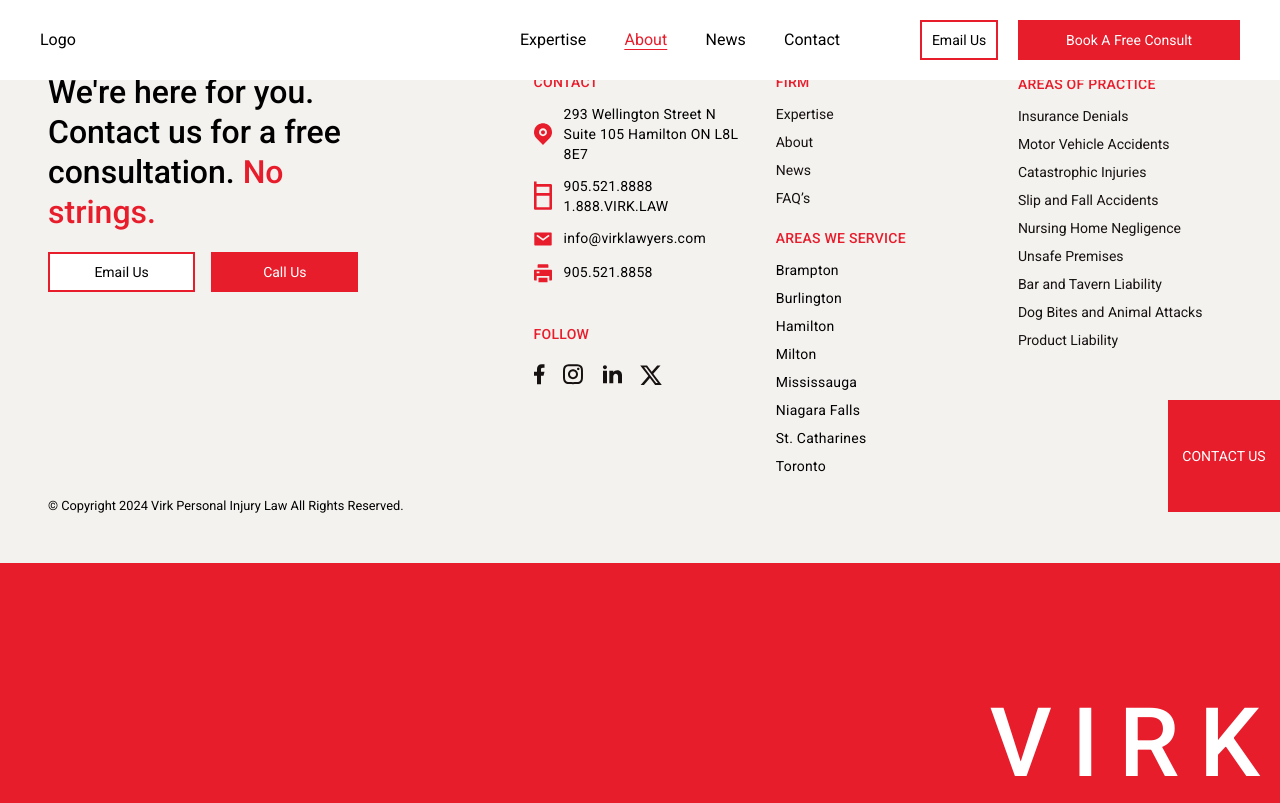
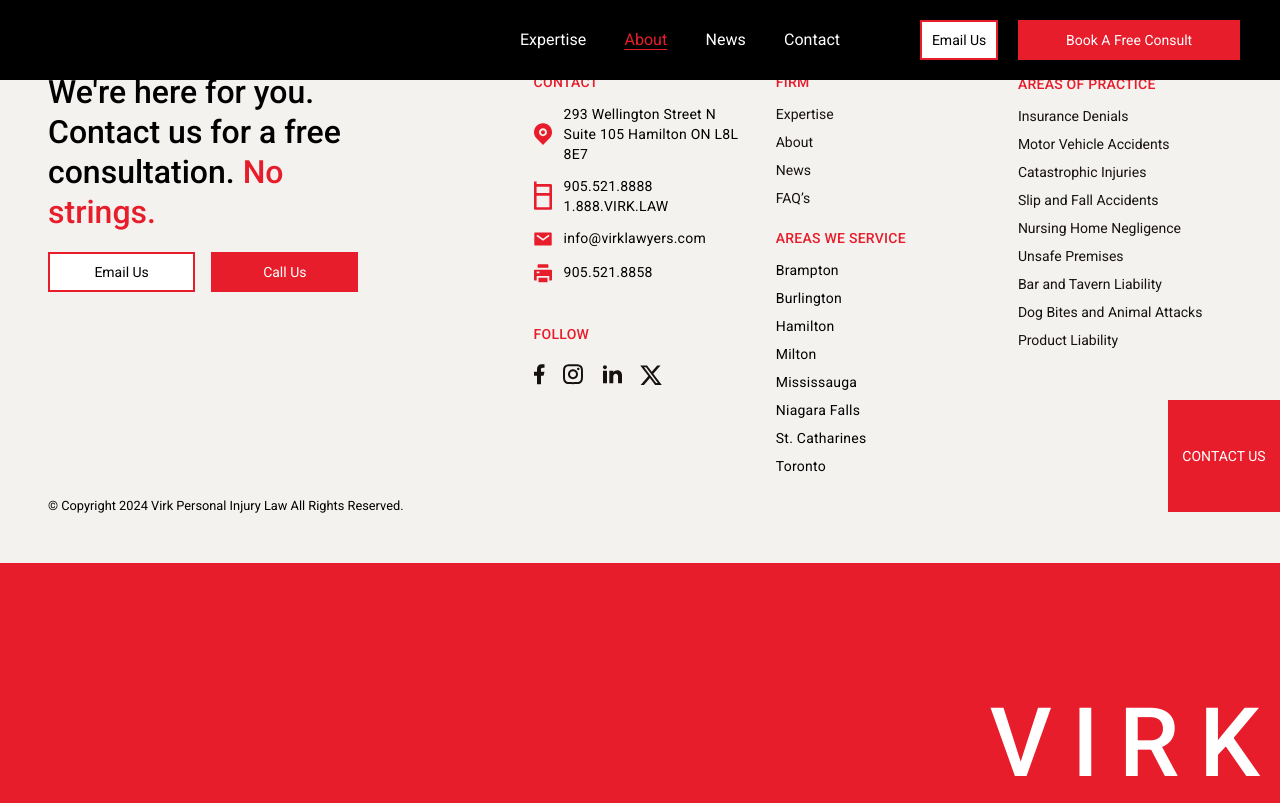
Before and after one commit to DevOluwatoyin/commercial-website, a React (Vite) app: page /about in a window 1280 px wide. Built offline with nearby package versions, Linux system fonts and the light colour scheme.

Commit message:
Add dark bg navbar to contact and about pages

```diff
--- /dev/null
+++ b/src/components/DarkNavbar.jsx
@@ -0,0 +1,98 @@
+import { useEffect, useState } from "react";
+import openIcon from "../assets/open.svg";
+import closeIcon from "../assets/close.svg";
+import { Link, useLocation } from "react-router-dom";
+import { navItems } from "../constants/navLinks";
+import { ButtonLg, ButtonSm } from "./Button";
+
+const NavItem = ({ items, onClick }) => {
+  const location = useLocation();
+
+  // Check if the current path matches the NavItem path
+  const isActive = location.pathname === items.path;
+
+  return (
+    <li
+      className={`hover:underline underline-offset-4 transition-all ${
+        isActive
+          ? "text-primary-main underline hover:text-gray-100"
+          : "text-white hover:text-gray-100"
+      }`}
+    >
+      <Link className="lg:text-base" to={items.path} onClick={onClick}>
+        {items.name}
+      </Link>
+    </li>
+  );
+};
+
+const DarkNavbar = () => {
+  const [navOpen, setNavOpen] = useState(false);
+  const handleToggle = () => {
+    setNavOpen(!navOpen);
+  };
+
+  const [isScrolled, setIsScrolled] = useState(false);
+
+  useEffect(() => {
+    function handleScroll() {
+      if (window.scrollY > 0) {
+        setIsScrolled(true);
+      } else {
+        setIsScrolled(false);
+      }
+    }
+    window.addEventListener("scroll", handleScroll);
+    return () => {
+      window.removeEventListener("scroll", handleScroll);
+    };
+  }, []);
+
+  return (
+    <nav
+      className={`bg-bg-color z-50 w-full h-20 bg-black-700 fixed flex justify-between items-center py-4 px-10 transition-all duration-500 ease-in-out ${
+        isScrolled ? "h-16 shadow-md shadow-red-100" : ""
+      }`}
+    >
+      {/* <img src={Logo} alt="logo" />  */}
+      <p>Logo</p>
+      <div className="hidden items-center justify-between w-3/5 gap-20 md:flex">
+        <ul className="w-1/2 h-full items-center justify-between flex">
+          {navItems.map((items, index) => (
+            <NavItem items={items} key={index} />
+          ))}
+        </ul>
+        <div className="flex items-center w-1/2 gap-5">
+          <ButtonSm text="Email us" customStyle="!w-1/3" />
+          <ButtonLg text="Book a free consult" customStyle="w-2/3" />
+        </div>
+      </div>
+      <button className="flex md:hidden text-text-color" onClick={handleToggle}>
+        {navOpen ? (
+          <img src={closeIcon} alt="close menu" />
+        ) : (
+          <img src={openIcon} alt="close menu" />
+        )}
+      </button>
+      {navOpen && (
+        <div className="absolute bg-white w-full h-screen top-20 left-0 flex flex-col  items-start space-y-4 pl-4">
+          <ul className="flex flex-col justify-center space-y-4">
+            {navItems.map((items, index) => (
+              <NavItem
+                items={items}
+                key={index}
+                onClick={() => setNavOpen(false)}
+              />
+            ))}
+          </ul>
+          <div className="flex items-center flex-col gap-5">
+            <ButtonSm text="Email us" />
+            <ButtonLg text="Book a free consult" />
+          </div>
+        </div>
+      )}
+    </nav>
+  );
+};
+
+export default DarkNavbar;
--- a/src/constants/navLinks.jsx
+++ b/src/constants/navLinks.jsx
@@ -25,6 +25,11 @@
     path: "/contact",
   },
 ];
+
+export const routeOptions = {
+  "/about": true,
+  "/contact": true,
+};
 
 export const contactItems = [
   {
--- a/src/pages/layout.jsx
+++ b/src/pages/layout.jsx
@@ -1,13 +1,28 @@
-import React from "react";
-import { Outlet } from "react-router-dom";
+import React, { useEffect, useState } from "react";
+import { Outlet, useLocation } from "react-router-dom";
 import Navbar from "../components/Navbar";
 import Footer from "../components/Footer";
 import { FloatingBtn } from "../components/Button";
+import DarkNavbar from "../components/DarkNavbar";
+import { routeOptions } from "../constants/navLinks";
 
 const Layout = () => {
+  const [useWhiteNav, setUseWhiteNav] = useState(true);
+
+  const location = useLocation();
+
+  useEffect(() => {
+    if (location.pathname in routeOptions) {
+      setUseWhiteNav(false);
+    } else {
+      setUseWhiteNav(true);
+    }
+  }, [location.pathname]);
+
   return (
     <>
-      <Navbar />
+      {/* <Navbar /> */}
+      {useWhiteNav ? <Navbar /> : <DarkNavbar />}
       <FloatingBtn />
       <Outlet />
       <Footer />
```
